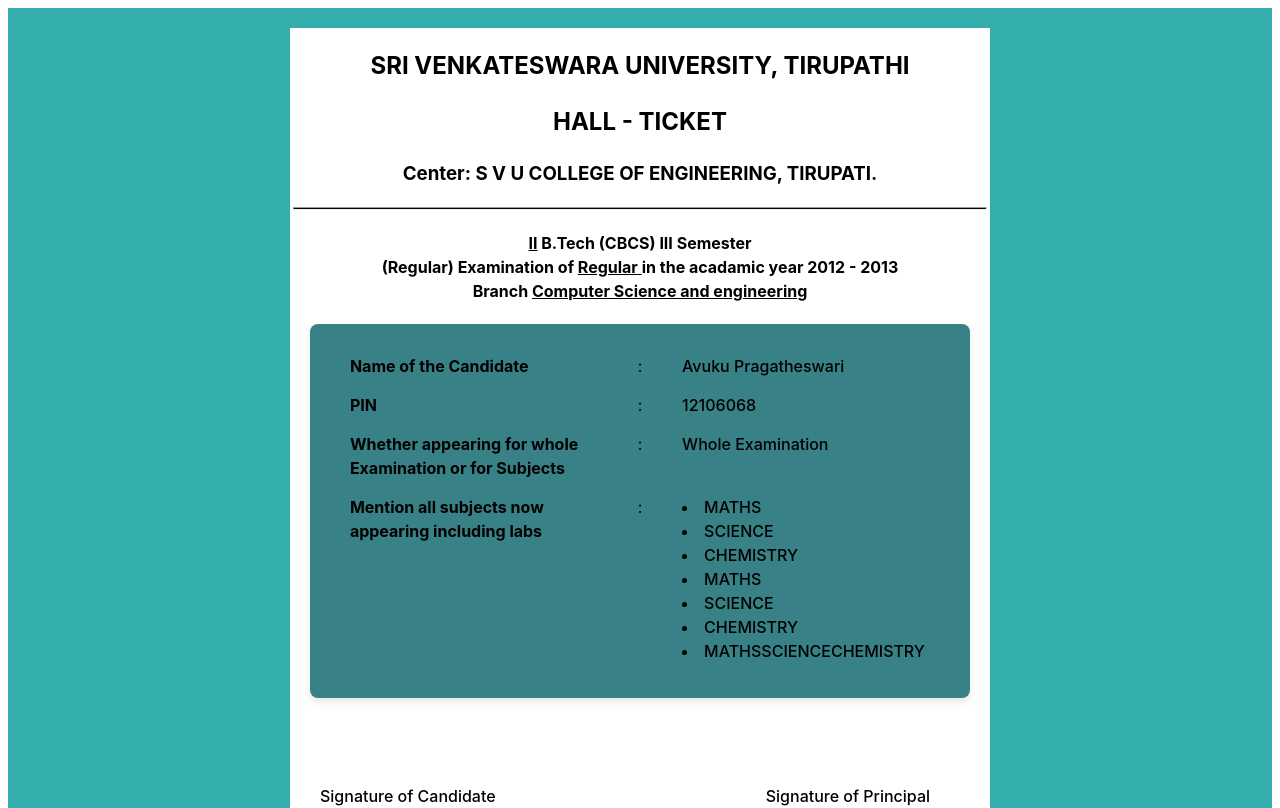
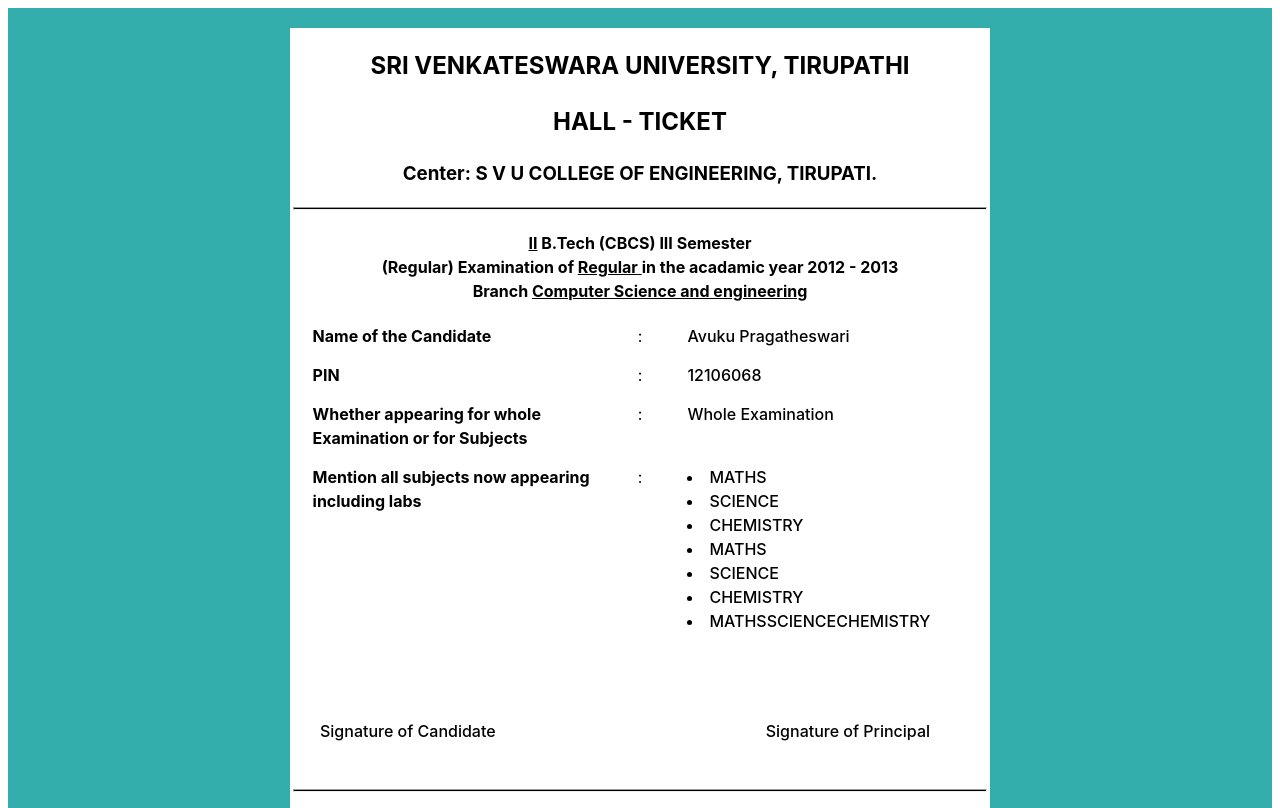
Before and after one commit to AVUKU-PRAGATHESWARI/Hallticket, a React (Create React App) app: page /result in a window 1280 px wide. Shown: the top 808 px of the page. Built offline with nearby package versions, Linux system fonts and the light colour scheme.

Commit message:
Fixed a color Issue

```diff
--- a/src/components/UserEntry/UserEntry.css
+++ b/src/components/UserEntry/UserEntry.css
@@ -6,7 +6,7 @@
   height: 100vh; /* Added to make it full height */
 }
 
-  .for-form {
+.for-user-form {
   background-color: rgb(56, 129, 134);
   margin: 20px;
   padding: 20px;
--- a/src/components/UserEntry/UserEntry.jsx
+++ b/src/components/UserEntry/UserEntry.jsx
@@ -22,7 +22,7 @@
 
   return (
     <div className='for-userEntry'>
-      <form className='for-form' onSubmit={handleSubmit}>
+      <form className='for-user-form' onSubmit={handleSubmit}>
         <div className='for-everyline'>
           <label>Pin:</label>
           <input type='text' value={pin} onChange={(e) => setPin(e.target.value)} />
```
Lines whose indentation alone changed are shown as unchanged.
